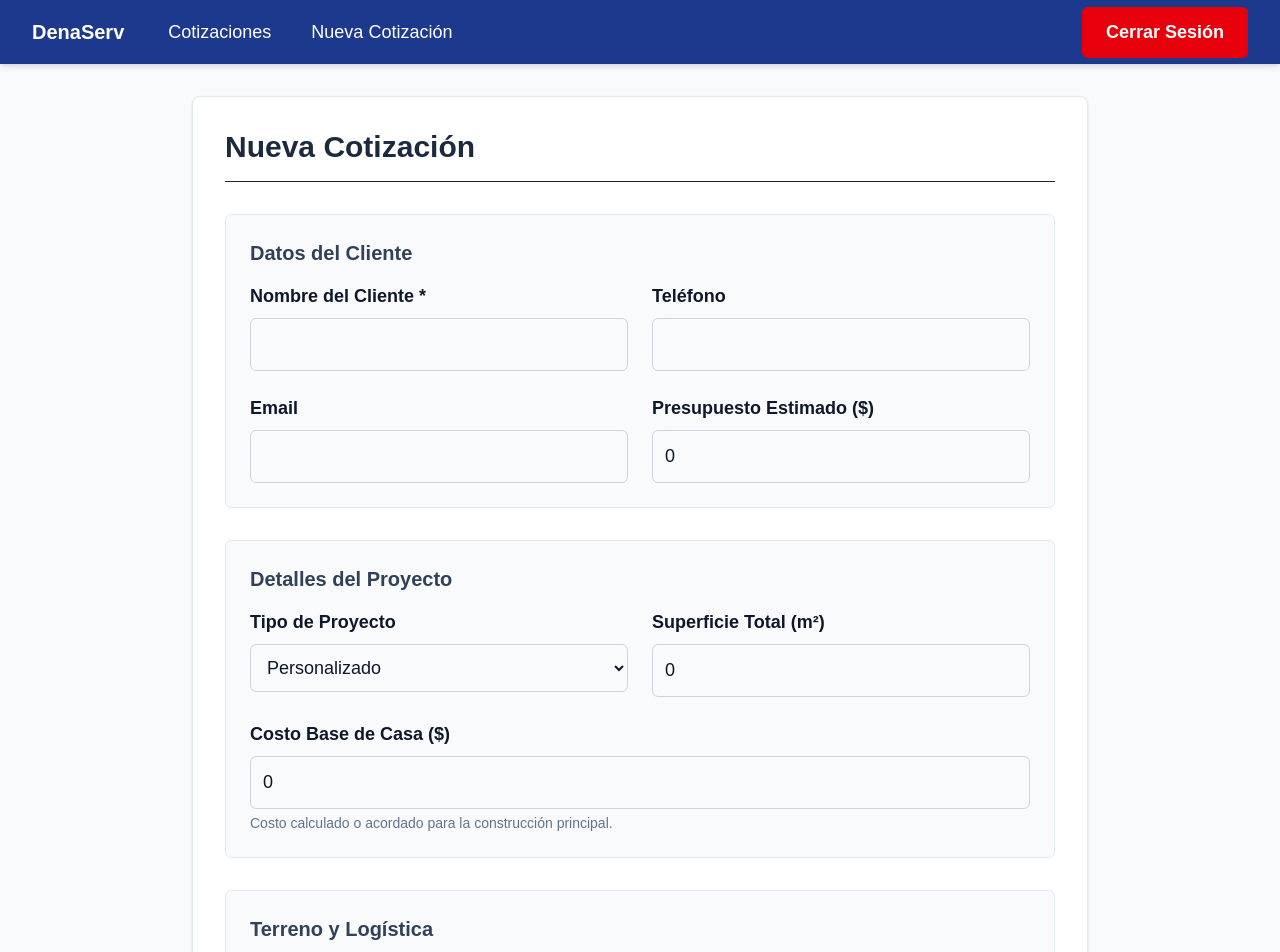
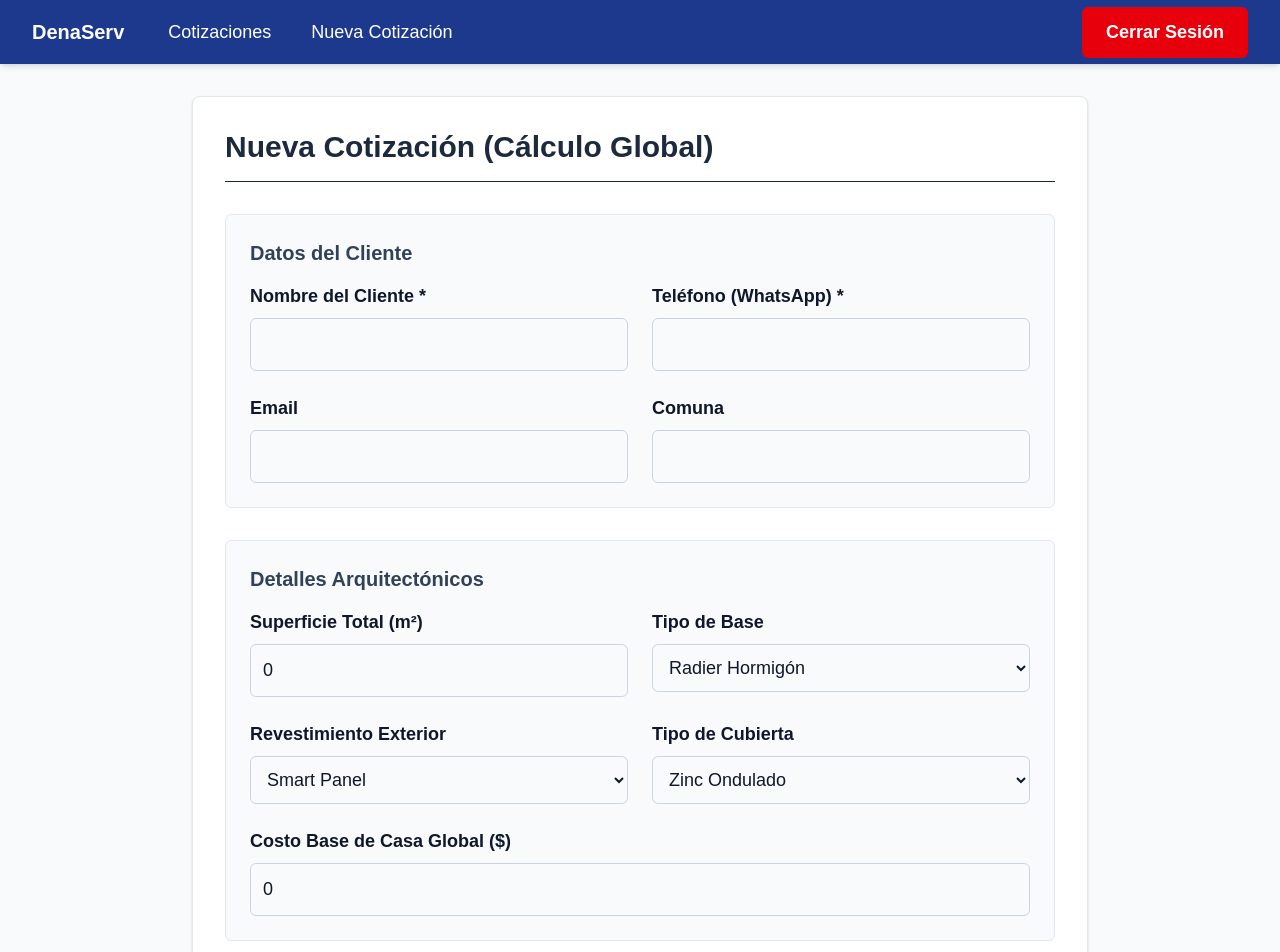
Before and after one commit to cristianZkn/DenaServWeb, a Next.js app in the folder frontend/: page /dashboard/cotizador in a window 1280 px wide. Shown: the top 952 px of the page. Built offline with nearby package versions, Linux system fonts and the light colour scheme.

Commit message:
frontend v0.0.2
modificaciones de endpoints para comunicar con el backend

```diff
--- a/frontend/src/app/cotizacion/[uuid]/page.tsx
+++ b/frontend/src/app/cotizacion/[uuid]/page.tsx
@@ -5,26 +5,37 @@ import Link from "next/link";
 
 interface HitoPago {
   id: number;
-  nombre: string;
-  porcentaje: string;
-  monto: number;
-  detalle_cobertura: string;
-  estado: string;
+  numero_hito: number;
+  nombre_fase: string;
+  porcentaje_exigido: number;
+  monto_esperado: number;
+  estado_pago: string;
+}
+
+interface Contrato {
+  monto_total_pactado: number;
+  hitos: HitoPago[];
+}
+
+interface Cliente {
+  nombre_completo: string;
+  telefono_whatsapp: string;
+  correo_electronico?: string;
 }
 
 interface Cotizacion {
   uuid_publico: string;
-  cliente_nombre: string;
+  cliente: Cliente;
   superficie_m2: number;
-  costo_base_casa: number;
+  tipo_base: string;
+  tipo_revestimiento_exterior: string;
+  tipo_cubierta: string;
   requiere_nivelacion: boolean;
-  costo_nivelacion: number;
-  distancia_terreno_km: number;
-  costo_logistica: number;
-  costo_total: number;
+  distancia_traslado_km: number;
+  monto_total_bruto: number;
   estado: string;
-  fecha_creacion: string;
-  hitos: HitoPago[];
+  fecha_emision: string;
+  contrato: Contrato | null;
 }
 
 export default function FichaCotizacion({ params }: { params: Promise<{ uuid: string }> }) {
@@ -71,9 +82,9 @@ export default function FichaCotizacion({ params }: { params: Promise<{ uuid: st
           <div className="flex flex-col md:flex-row justify-between mb-10 pb-6 border-b-2 border-slate-200">
             <div>
               <h2 className="text-2xl font-bold text-slate-800 mb-2">Estimado/a:</h2>
-              <p className="text-xl text-slate-700">{cotizacion.cliente_nombre}</p>
+              <p className="text-xl text-slate-700">{cotizacion.cliente.nombre_completo}</p>
               <p className="text-lg text-slate-500 mt-2">
-                Fecha: {new Date(cotizacion.fecha_creacion).toLocaleDateString("es-CL")}
+                Fecha: {new Date(cotizacion.fecha_emision).toLocaleDateString("es-CL")}
               </p>
             </div>
             <div className="mt-6 md:mt-0 md:text-right">
@@ -88,55 +99,53 @@ export default function FichaCotizacion({ params }: { params: Promise<{ uuid: st
             </div>
           </div>
 
+          {/* Especificaciones Constructivas */}
+          <h3 className="text-2xl font-bold text-blue-900 mb-4 border-b pb-2">Especificaciones Técnicas</h3>
+          <ul className="list-disc pl-5 mb-8 text-lg text-slate-700 space-y-2">
+            <li><strong>Base:</strong> {cotizacion.tipo_base.replace(/_/g, ' ')}</li>
+            <li><strong>Revestimiento Exterior:</strong> {cotizacion.tipo_revestimiento_exterior.replace(/_/g, ' ')}</li>
+            <li><strong>Cubierta:</strong> {cotizacion.tipo_cubierta.replace(/_/g, ' ')}</li>
+            {cotizacion.requiere_nivelacion && (
+              <li><strong>Incluye Preparación y Nivelación de Terreno</strong></li>
+            )}
+            {cotizacion.distancia_traslado_km > 0 && (
+              <li><strong>Desplazamiento Logístico:</strong> {cotizacion.distancia_traslado_km} km</li>
+            )}
+          </ul>
+
           {/* Desglose de Costos */}
-          <h3 className="text-2xl font-bold text-blue-900 mb-6">Desglose de Costos</h3>
+          <h3 className="text-2xl font-bold text-blue-900 mb-6 border-b pb-2">Inversión Estimada</h3>
           <table className="w-full text-left mb-10 text-lg border border-slate-200">
             <tbody>
-              <tr className="border-b border-slate-200">
-                <td className="p-4 font-semibold text-slate-700">Construcción Base (Casa)</td>
-                <td className="p-4 text-right font-bold">${cotizacion.costo_base_casa.toLocaleString("es-CL")}</td>
-              </tr>
-              {cotizacion.requiere_nivelacion && (
-                <tr className="border-b border-slate-200">
-                  <td className="p-4 font-semibold text-slate-700">Preparación y Nivelación de Terreno</td>
-                  <td className="p-4 text-right font-bold">${cotizacion.costo_nivelacion.toLocaleString("es-CL")}</td>
-                </tr>
-              )}
-              {cotizacion.costo_logistica > 0 && (
-                <tr className="border-b border-slate-200">
-                  <td className="p-4 font-semibold text-slate-700">Logística y Traslados ({cotizacion.distancia_terreno_km} km)</td>
-                  <td className="p-4 text-right font-bold">${cotizacion.costo_logistica.toLocaleString("es-CL")}</td>
-                </tr>
-              )}
               <tr className="bg-slate-50">
-                <td className="p-6 font-black text-2xl text-slate-900">COSTO TOTAL</td>
+                <td className="p-6 font-black text-2xl text-slate-900">COSTO TOTAL BRUTO</td>
                 <td className="p-6 text-right font-black text-3xl text-blue-900">
-                  ${cotizacion.costo_total.toLocaleString("es-CL")}
+                  ${cotizacion.monto_total_bruto.toLocaleString("es-CL")}
                 </td>
               </tr>
             </tbody>
           </table>
 
           {/* Hitos de Pago (Esquema Notarial) */}
-          <h3 className="text-2xl font-bold text-blue-900 mb-6 border-b pb-2">Esquema de Pagos (Cotizaciones Parciales)</h3>
+          <h3 className="text-2xl font-bold text-blue-900 mb-6 border-b pb-2">Esquema Notarial de Pagos</h3>
           <div className="space-y-6">
-            {cotizacion.hitos.map((hito, index) => (
+            {cotizacion.contrato?.hitos.sort((a, b) => a.numero_hito - b.numero_hito).map((hito) => (
               <div key={hito.id} className="bg-slate-50 border border-slate-300 rounded-lg p-6 relative">
-                {hito.estado === 'Pagado' && (
+                {hito.estado_pago === 'PAGADO' && (
                   <div className="absolute top-6 right-6 px-4 py-1 bg-green-600 text-white font-bold rounded-full transform rotate-12 shadow-md">
                     PAGADO
                   </div>
                 )}
                 <div className="flex justify-between items-center mb-4">
                   <h4 className="text-2xl font-black text-slate-800">
-                    Pago {index + 1}: {hito.nombre}
+                    Pago {hito.numero_hito}: {hito.porcentaje_exigido}%
                   </h4>
                   <span className="text-3xl font-black text-blue-800">
-                    ${hito.monto.toLocaleString("es-CL")}
+                    ${hito.monto_esperado.toLocaleString("es-CL")}
                   </span>
                 </div>
                 <p className="text-lg text-slate-600">
-                  <strong className="text-slate-800">Qué incluye:</strong> {hito.detalle_cobertura}
+                  <strong className="text-slate-800">Corresponde a:</strong> {hito.nombre_fase.replace(/_/g, ' ')}
                 </p>
               </div>
             ))}
--- a/frontend/src/app/dashboard/cotizador/page.tsx
+++ b/frontend/src/app/dashboard/cotizador/page.tsx
@@ -1,6 +1,6 @@
 "use client";
 
-import { useState, useEffect } from "react";
+import { useState } from "react";
 import { useRouter } from "next/navigation";
 
 export default function CotizadorPage() {
@@ -12,14 +12,18 @@ export default function CotizadorPage() {
     cliente_nombre: "",
     cliente_telefono: "",
     cliente_email: "",
-    presupuesto_estimado: 0,
-    tipo_proyecto: "Personalizado",
+    cliente_comuna: "",
+
     superficie_m2: 0,
-    costo_base_casa: 0,
+    tipo_base: "RADIER_HORMIGON",
+    tipo_revestimiento_exterior: "SMART_PANEL",
+    tipo_cubierta: "ZINC_ONDULADO",
+    costo_base_casa_global: 0,
+
     requiere_nivelacion: false,
-    costo_nivelacion: 0,
-    distancia_terreno_km: 0,
-    costo_logistica: 0,
+    costo_nivelacion_global: 0,
+    distancia_traslado_km: 0,
+    costo_logistica_global: 0,
   });
 
   const handleChange = (e: React.ChangeEvent<HTMLInputElement | HTMLSelectElement>) => {
@@ -36,7 +40,10 @@ export default function CotizadorPage() {
   };
 
   const calcularTotales = () => {
-    const total = formData.costo_base_casa + formData.costo_nivelacion + formData.costo_logistica;
+    let total = formData.costo_base_casa_global + formData.costo_logistica_global;
+    if (formData.requiere_nivelacion) {
+      total += formData.costo_nivelacion_global;
+    }
     return total;
   };
 
@@ -60,7 +67,8 @@ export default function CotizadorPage() {
         const data = await res.json();
         router.push(`/cotizacion/${data.uuid_publico}`);
       } else {
-        setError("Error al crear la cotización. Verifica los datos.");
+        const errData = await res.json();
+        setError(`Error al crear la cotización: ${errData.message || JSON.stringify(errData)}`);
       }
     } catch (err) {
       setError("Error de red. Asegúrate de que el servidor esté encendido.");
@@ -71,7 +79,7 @@ export default function CotizadorPage() {
 
   return (
     <div className="bg-white p-8 rounded-lg shadow-sm border border-slate-200 max-w-4xl mx-auto">
-      <h1 className="text-3xl font-bold text-slate-800 mb-8 border-b pb-4">Nueva Cotización</h1>
+      <h1 className="text-3xl font-bold text-slate-800 mb-8 border-b pb-4">Nueva Cotización (Cálculo Global)</h1>
 
       {error && (
         <div className="bg-red-100 border-l-4 border-red-500 text-red-700 p-4 mb-6">
@@ -89,39 +97,56 @@ export default function CotizadorPage() {
               <input type="text" name="cliente_nombre" value={formData.cliente_nombre} onChange={handleChange} required />
             </div>
             <div>
-              <label className="block font-semibold mb-2">Teléfono</label>
-              <input type="text" name="cliente_telefono" value={formData.cliente_telefono} onChange={handleChange} />
+              <label className="block font-semibold mb-2">Teléfono (WhatsApp) *</label>
+              <input type="text" name="cliente_telefono" value={formData.cliente_telefono} onChange={handleChange} required />
             </div>
             <div>
               <label className="block font-semibold mb-2">Email</label>
               <input type="email" name="cliente_email" value={formData.cliente_email} onChange={handleChange} />
             </div>
             <div>
-              <label className="block font-semibold mb-2">Presupuesto Estimado ($)</label>
-              <input type="number" name="presupuesto_estimado" value={formData.presupuesto_estimado} onChange={handleChange} />
+              <label className="block font-semibold mb-2">Comuna</label>
+              <input type="text" name="cliente_comuna" value={formData.cliente_comuna} onChange={handleChange} />
             </div>
           </div>
         </section>
 
         {/* Proyecto */}
         <section className="bg-slate-50 p-6 rounded-md border border-slate-200">
-          <h2 className="text-xl font-bold text-slate-700 mb-4">Detalles del Proyecto</h2>
+          <h2 className="text-xl font-bold text-slate-700 mb-4">Detalles Arquitectónicos</h2>
           <div className="grid grid-cols-1 md:grid-cols-2 gap-6">
             <div>
-              <label className="block font-semibold mb-2">Tipo de Proyecto</label>
-              <select name="tipo_proyecto" value={formData.tipo_proyecto} onChange={handleChange}>
-                <option value="Personalizado">Personalizado</option>
-                <option value="Prediseñado">Prediseñado</option>
+              <label className="block font-semibold mb-2">Superficie Total (m²)</label>
+              <input type="number" name="superficie_m2" value={formData.superficie_m2} onChange={handleChange} required min="15" />
+            </div>
+            <div>
+              <label className="block font-semibold mb-2">Tipo de Base</label>
+              <select name="tipo_base" value={formData.tipo_base} onChange={handleChange}>
+                <option value="RADIER_HORMIGON">Radier Hormigón</option>
+                <option value="BASE_MADERA_PILOTES">Base Madera / Pilotes</option>
+                <option value="SIN_BASE">Sin Base (Provee Cliente)</option>
               </select>
             </div>
             <div>
-              <label className="block font-semibold mb-2">Superficie Total (m²)</label>
-              <input type="number" name="superficie_m2" value={formData.superficie_m2} onChange={handleChange} required />
+              <label className="block font-semibold mb-2">Revestimiento Exterior</label>
+              <select name="tipo_revestimiento_exterior" value={formData.tipo_revestimiento_exterior} onChange={handleChange}>
+                <option value="SMART_PANEL">Smart Panel</option>
+                <option value="SIDING_FIBROCEMENTO">Siding Fibrocemento</option>
+                <option value="SMART_LAP">Smart Lap</option>
+                <option value="METAL_SIDING">Metal Siding</option>
+                <option value="OSB_ESTRUCTURAL">OSB Estructural (Desnudo)</option>
+              </select>
+            </div>
+            <div>
+              <label className="block font-semibold mb-2">Tipo de Cubierta</label>
+              <select name="tipo_cubierta" value={formData.tipo_cubierta} onChange={handleChange}>
+                <option value="ZINC_ONDULADO">Zinc Ondulado</option>
+                <option value="ZINC_5V">Zinc 5V</option>
+              </select>
             </div>
             <div className="md:col-span-2">
-              <label className="block font-semibold mb-2">Costo Base de Casa ($)</label>
-              <input type="number" name="costo_base_casa" value={formData.costo_base_casa} onChange={handleChange} required />
-              <p className="text-sm text-slate-500 mt-1">Costo calculado o acordado para la construcción principal.</p>
+              <label className="block font-semibold mb-2">Costo Base de Casa Global ($)</label>
+              <input type="number" name="costo_base_casa_global" value={formData.costo_base_casa_global} onChange={handleChange} required min="0" />
             </div>
           </div>
         </section>
@@ -138,24 +163,24 @@ export default function CotizadorPage() {
                 onChange={handleChange}
                 className="w-6 h-6 mr-3"
               />
-              <label className="font-semibold text-lg">Incluir Preparación y Nivelación de Terreno</label>
+              <label className="font-semibold text-lg">Incluir Nivelación de Terreno</label>
             </div>
 
             {formData.requiere_nivelacion && (
               <div>
-                <label className="block font-semibold mb-2">Costo de Nivelación ($)</label>
-                <input type="number" name="costo_nivelacion" value={formData.costo_nivelacion} onChange={handleChange} />
+                <label className="block font-semibold mb-2">Costo Global Nivelación ($)</label>
+                <input type="number" name="costo_nivelacion_global" value={formData.costo_nivelacion_global} onChange={handleChange} min="0" />
               </div>
             )}
 
             <div className="grid grid-cols-1 md:grid-cols-2 gap-6 mt-6 pt-4 border-t border-slate-300">
               <div>
                 <label className="block font-semibold mb-2">Distancia al Terreno (Km)</label>
-                <input type="number" name="distancia_terreno_km" value={formData.distancia_terreno_km} onChange={handleChange} />
+                <input type="number" name="distancia_traslado_km" value={formData.distancia_traslado_km} onChange={handleChange} min="0" />
               </div>
               <div>
-                <label className="block font-semibold mb-2">Costo Total Logística (Flete y Obreros) ($)</label>
-                <input type="number" name="costo_logistica" value={formData.costo_logistica} onChange={handleChange} />
+                <label className="block font-semibold mb-2">Costo Global Logística ($)</label>
+                <input type="number" name="costo_logistica_global" value={formData.costo_logistica_global} onChange={handleChange} min="0" />
               </div>
             </div>
           </div>
--- a/frontend/src/app/login/page.tsx
+++ b/frontend/src/app/login/page.tsx
@@ -21,7 +21,7 @@ export default function LoginPage() {
         headers: {
           "Content-Type": "application/json",
         },
-        body: JSON.stringify({ username, password }),
+        body: JSON.stringify({ nombre_usuario: username, password }),
       });
 
       if (res.ok) {
```
Also changed, not shown: frontend/src/app/dashboard/page.tsx (+12 -8 lines).
